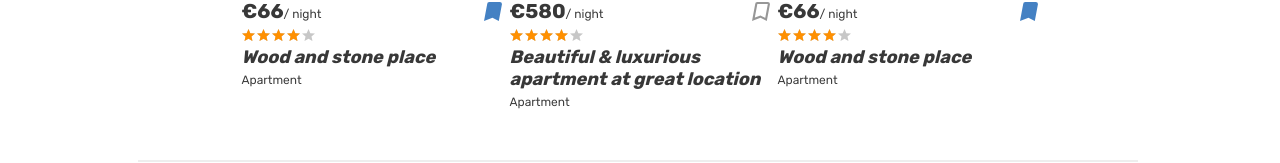
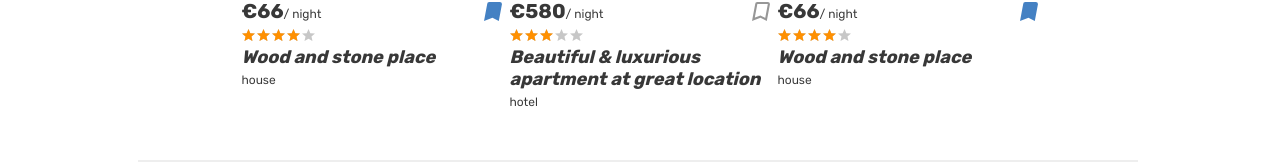
Before and after one commit to levallevchenko/Six-Cities, a React app: page /offer/0 in a window 1280 px wide. Shown: the part 3735-3898 px from the top of the page. Built offline with nearby package versions, Linux system fonts and the light colour scheme.

Commit message:
Добавит недостающие моки, поправит propTypes

```diff
--- a/src/components/offer/offer.jsx
+++ b/src/components/offer/offer.jsx
@@ -4,8 +4,9 @@ import {offerPropTypes} from '../../prop-types/offer';
 
 const Offer = (props) => {
   const {offer, CardType} = props;
-  const {previewSrc, price, hotelName, hotelId, isPremium, isFavorite} = offer;
+  const {previewSrc, price, hotelName, hotelId, isPremium, isFavorite, offerType, rating} = offer;
   const roomLink = `/offer/${hotelId}`;
+  const ratingStarWidth = `${Math.round(rating) * 20}%`;
 
   // const getClass = (name) => {
   //   return name;
@@ -49,14 +50,14 @@ const Offer = (props) => {
         </div>
         <div className="place-card__rating rating">
           <div className="place-card__stars rating__stars">
-            <span style={{width: `80%`}} />
+            <span style={{width: ratingStarWidth}} />
             <span className="visually-hidden">Rating</span>
           </div>
         </div>
         <h2 className="place-card__name">
           <Link to={roomLink}>{hotelName}</Link>
         </h2>
-        <p className="place-card__type">Apartment</p>
+        <p className="place-card__type">{offerType}</p>
       </div>
     </article>
   );
--- a/src/components/room/room.jsx
+++ b/src/components/room/room.jsx
@@ -135,7 +135,7 @@ const Room = (props) => {
           <section className="near-places places">
             <h2 className="near-places__title">Other places in the neighbourhood</h2>
             <div className="near-places__list places__list">
-              {nearbyOffers.map((nearbyOffer) => <Offer key={nearbyOffer.hotelId} offer={nearbyOffer} CardType={CardType} />)}
+              {nearbyOffers.map((nearbyOffer, i) => <Offer key={nearbyOffer.hotelId + i} offer={nearbyOffer} CardType={CardType} />)}
             </div>
           </section>
         </div>
--- a/src/mocks/offers.js
+++ b/src/mocks/offers.js
@@ -14,7 +14,7 @@ const generateImages = () => {
 
 const imagesArray = generateImages();
 
-export const generateOffer = () => {
+export const generateOffer = (index) => {
   const previewId = getRandomInteger(minCountData.IMAGE_ID, maxCountData.IMAGE_ID);
   const bedrooms = getRandomInteger(minCountData.BEDROOMS_COUNT, maxCountData.BEDROOMS_COUNT);
   const name = getElementFromArray(cityNames);
@@ -24,7 +24,7 @@ export const generateOffer = () => {
   const userId = getRandomInteger(minCountData.IMAGE_ID, maxCountData.IMAGE_ID);
   const isUserPro = getRandomBoolean();
   const userName = getElementFromArray(userNames);
-  const hotelId = nanoid();
+  const hotelId = index + nanoid();
   const previewSrc = `https://assets.htmlacademy.ru/intensives/javascript-3/hotel/${previewId}.jpg`;
   const isFavorite = getRandomBoolean();
   const isPremium = getRandomBoolean();
--- a/src/prop-types/offer.js
+++ b/src/prop-types/offer.js
@@ -18,7 +18,7 @@ export const offerPropTypes = {
     previewSrc: PropTypes.string.isRequired,
     isFavorite: PropTypes.bool.isRequired,
     isPremium: PropTypes.bool.isRequired,
-    hotelImages: PropTypes.string.isRequired,
+    hotelImages: PropTypes.arrayOf(PropTypes.string.isRequired),
     price: PropTypes.number.isRequired,
     maxAdults: PropTypes.number.isRequired,
     rating: PropTypes.number.isRequired,
```
